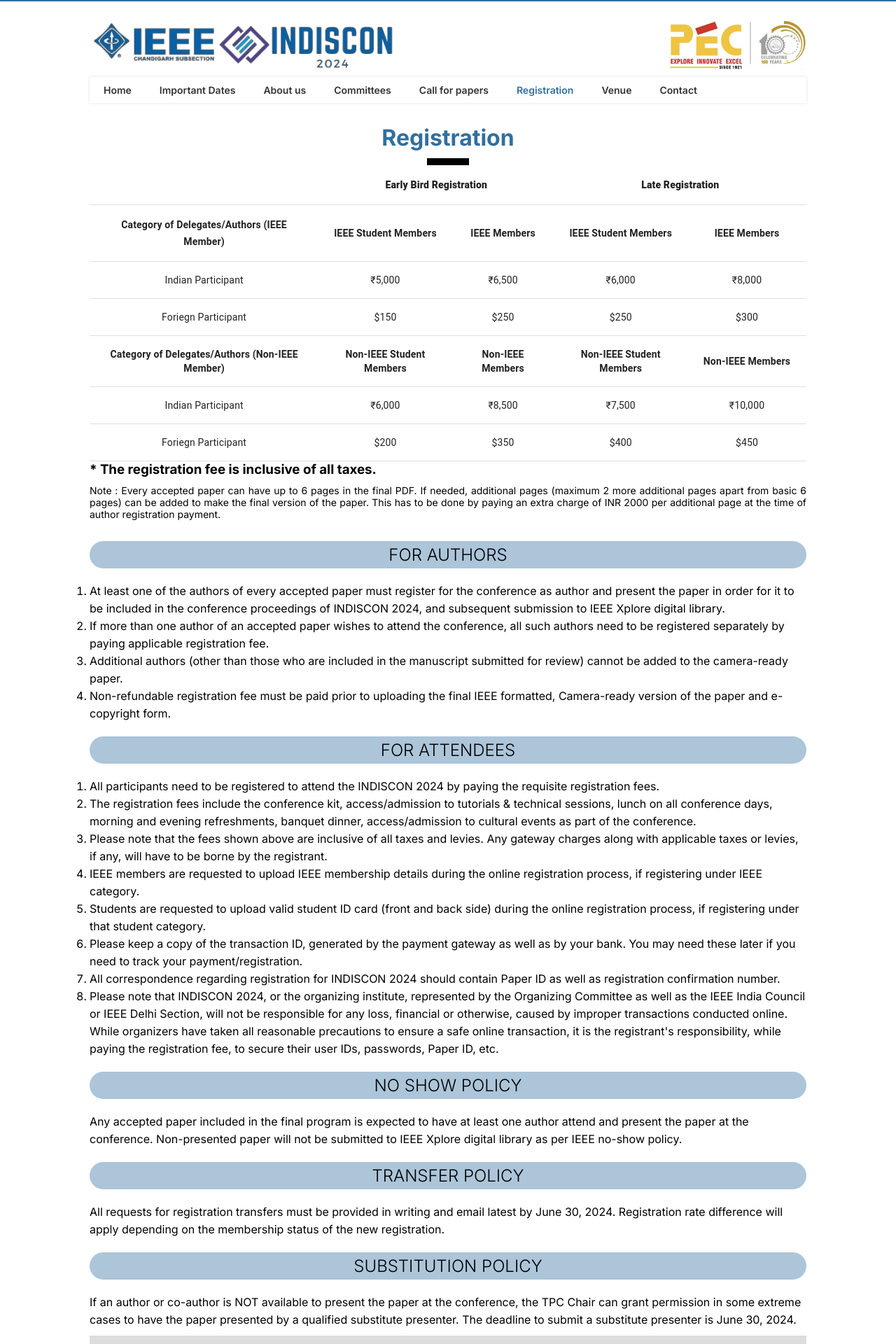
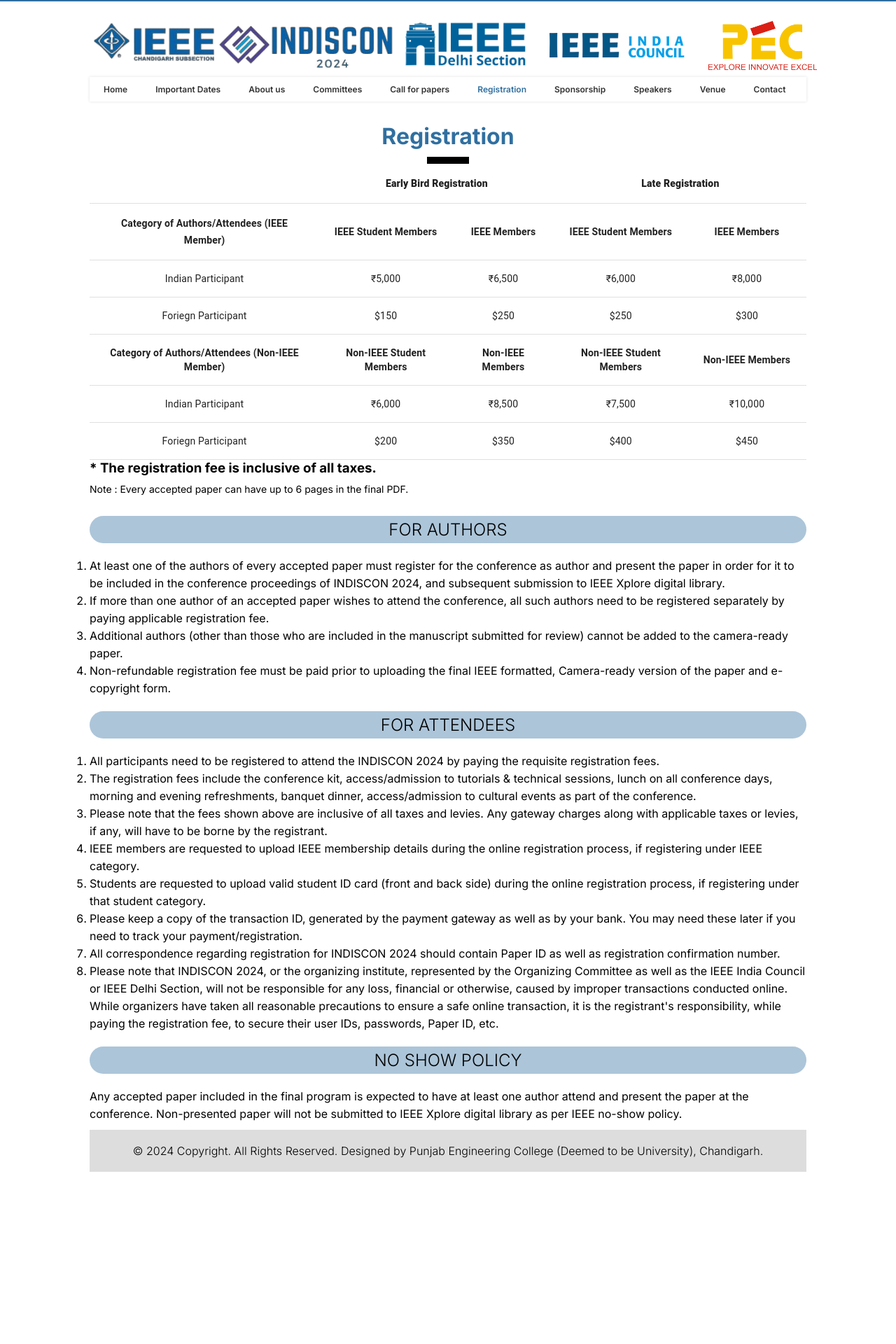
Before and after one commit to MayankGuptaPEC/indiscon-2024, a Next.js app: page /registration in a window 1280 px wide. Shown: the top 1920 px of the page at 70% size. After the commit the page ends 1674 px from the top, so only its background shows below. Built offline with nearby package versions, Linux system fonts and the light colour scheme.

Commit message:
design change acc to "new" requirements

```diff
--- a/src/components/common/Header.js
+++ b/src/components/common/Header.js
@@ -26,9 +26,10 @@
                     src="/assets/logos/indiscon-new-logo-withoutbg.png"
                     alt="indiscon 2024"
                 />
-                {/* <img src="/assets/logos/ieee-banner.png" alt="indiscon 2024" /> */}
+                <img src="/assets/logos/ieee-delhi-section.png" alt="indiscon 2024" />
+                <img src="/assets/logos/ieee-india.png" alt="indiscon 2024" />
                 <img
-                    src="/assets/logos/pec_centenary_logo.jpg"
+                    src="/assets/logos/pec.png"
                     alt="indiscon 2024"
                 />
             </div>
@@ -110,6 +111,14 @@
         name: "Registration",
     },
     {
+        href: "/sponsorship",
+        name: "Sponsorship",
+    },
+    {
+        href: "/speakers",
+        name: "Speakers",
+    },
+    {
         href: "/venue",
         name: "Venue",
     },
--- a/src/pages/important-dates.js
+++ b/src/pages/important-dates.js
@@ -26,7 +26,7 @@
     },
     {
         title: "Last date of submission for regular papers",
-        date: "February 28, 2024",
+        date: "March 15, 2024",
         description: "",
         icon: <LaptopMac />,
     },
--- a/src/pages/index.js
+++ b/src/pages/index.js
@@ -20,7 +20,7 @@
                 </Marquee>
                 <main className={styles.main}>
                     <div className={styles.hero_box}>
-                        <p>
+                        <p className={styles.sub_heading}>
                             5th IEEE India Council International Subsections
                             Conference
                         </p>
@@ -36,12 +36,12 @@
 
                         <div className={styles.venue_details}>
                             <div className={styles.dates}>
-                                <p>Conference</p>
+                                <p>Conference Dates</p>
                                 <p>August 22-24, 2024</p>
                             </div>
                             <div className={styles.venue}>
                                 <p>Venue</p>
-                                <p>PEC</p>
+                                <p>Punjab Engineering College (deemed to be university), Sector 12, Chandigarh</p>
                             </div>
                         </div>
                     </div>
--- a/src/pages/registration.js
+++ b/src/pages/registration.js
@@ -12,7 +12,7 @@
     {
         align: "center",
         id: "name",
-        label: "Category of Delegates/Authors (IEEE Member)",
+        label: "Category of Authors/Attendees (IEEE Member)",
         // minWidth: 170,
     },
     {
@@ -44,7 +44,7 @@
 const nonIeeeColumns = [
     {
         id: "name",
-        label: "Category of Delegates/Authors (Non-IEEE Member)",
+        label: "Category of Authors/Attendees (Non-IEEE Member)",
         align: "center",
         // minWidth: 170,
     },
@@ -208,11 +208,7 @@
             <h3>* The registration fee is inclusive of all taxes.</h3>
             <p className={styles.note}>
                 Note : Every accepted paper can have up to 6 pages in the final
-                PDF. If needed, additional pages (maximum 2 more additional
-                pages apart from basic 6 pages) can be added to make the final
-                version of the paper. This has to be done by paying an extra
-                charge of INR 2000 per additional page at the time of author
-                registration payment.
+                PDF.
             </p>
 
             <div className={styles.rules}>
@@ -314,28 +310,6 @@
                         IEEE no-show policy.
                     </p>
                 </div>
-                <div className={styles.section}>
-                    <h2 className={styles.section_heading}>Transfer Policy</h2>
-                    <p className={styles.section_details}>
-                        All requests for registration transfers must be provided
-                        in writing and email latest by June 30, 2024.
-                        Registration rate difference will apply depending on the
-                        membership status of the new registration.
-                    </p>
-                </div>
-                <div className={styles.section}>
-                    <h2 className={styles.section_heading}>
-                        Substitution Policy
-                    </h2>
-                    <p className={styles.section_details}>
-                        If an author or co-author is NOT available to present
-                        the paper at the conference, the TPC Chair can grant
-                        permission in some extreme cases to have the paper
-                        presented by a qualified substitute presenter. The
-                        deadline to submit a substitute presenter is June 30,
-                        2024.
-                    </p>
-                </div>
             </div>
         </PageLayout>
     );
--- a/src/styles/components/header.module.scss
+++ b/src/styles/components/header.module.scss
@@ -79,7 +79,7 @@
 
             li {
                 padding: 0 20px;
-                font-size: 14px;
+                font-size: 12px;
 
                 .nav_link {
                     font-weight: 600;
--- a/src/styles/variables.scss
+++ b/src/styles/variables.scss
@@ -2,7 +2,7 @@
 $font-secondary-color: #595959;
 $link-primary-color: #0070C9;
 
-$navbar-breakpoint: 1015px;
+$navbar-breakpoint: 1150px;
 $sidebar-breakpoint: 420px;
 $tablet-breakpoint: 768px;
 $laptop-breakpoint: 1024px;
```
Also changed, not shown: src/pages/speakers.js (added, +10 -0 lines), src/pages/sponsorship.js (added, +10 -0 lines), src/styles/Home.module.scss (+10 -2 lines), src/styles/pages/committee.module.scss (+9 -4 lines), public/assets/logos/ieee-india.png (added), public/assets/logos/pec.png (added).
